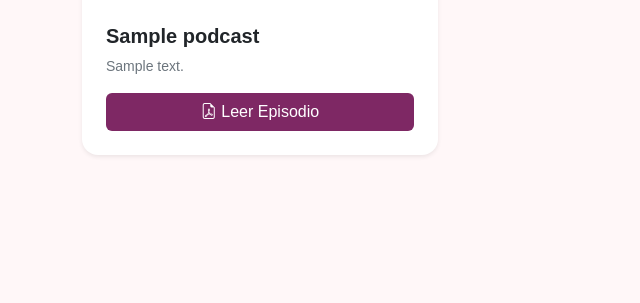
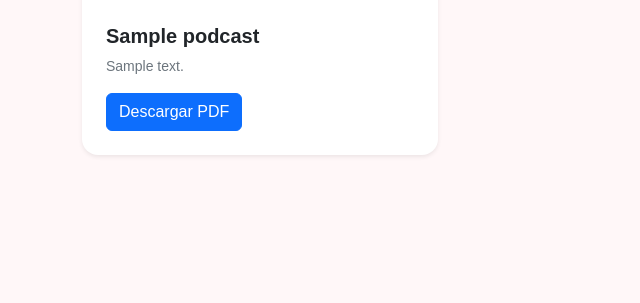
Before and after one commit to Martinacolomboo/DVOLVE, a Django app: page /frontend/podcast/ in a window 1280 px wide. Shown: the part 811-1114 px from the top of the page, without its empty margins (0-640 px from the left). Run offline with Django 5.2, Linux system fonts and the light colour scheme; a user stored in the database is signed in; tables that the repository leaves empty hold one stand-in row (values such as "Sample post").

Commit message:
descargar

```diff
--- a/frontend/templates/frontend/podcast.html
+++ b/frontend/templates/frontend/podcast.html
@@ -66,12 +66,8 @@
                         </p>
 
                         <div class="mt-auto">
-                            {% if item.archivo_pdf %}
-                              <a href="{{ item.archivo_pdf.url }}" target="_blank" rel="noopener noreferrer"
-                                class="btn w-100 text-white" style="background-color: #7e2864;">
-                                <i class="bi bi-file-earmark-pdf"></i> Leer Episodio
-                              </a>
-                            {% endif %}
+                            <a href="{{ item.archivo_pdf.url }}" download class="btn btn-primary">Descargar PDF</a>
+
 
                         </div>
                     </div>
```
